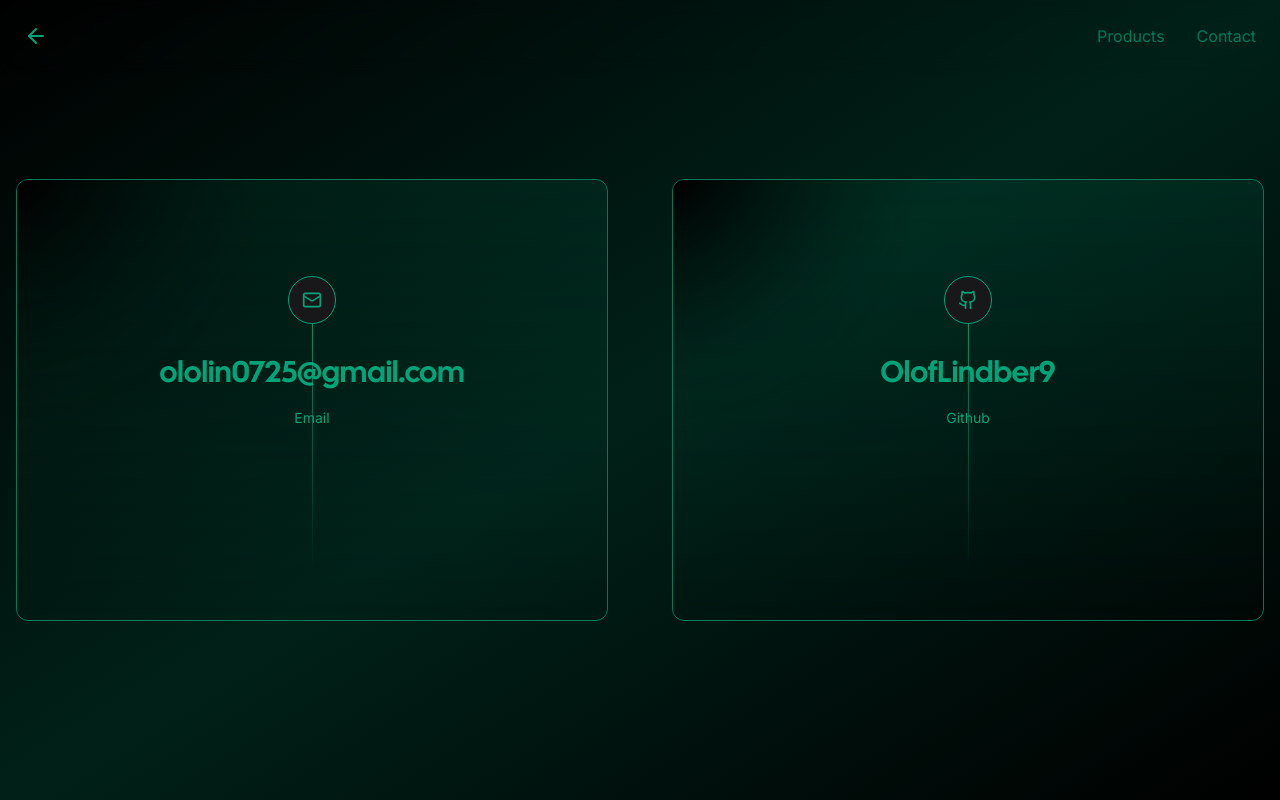
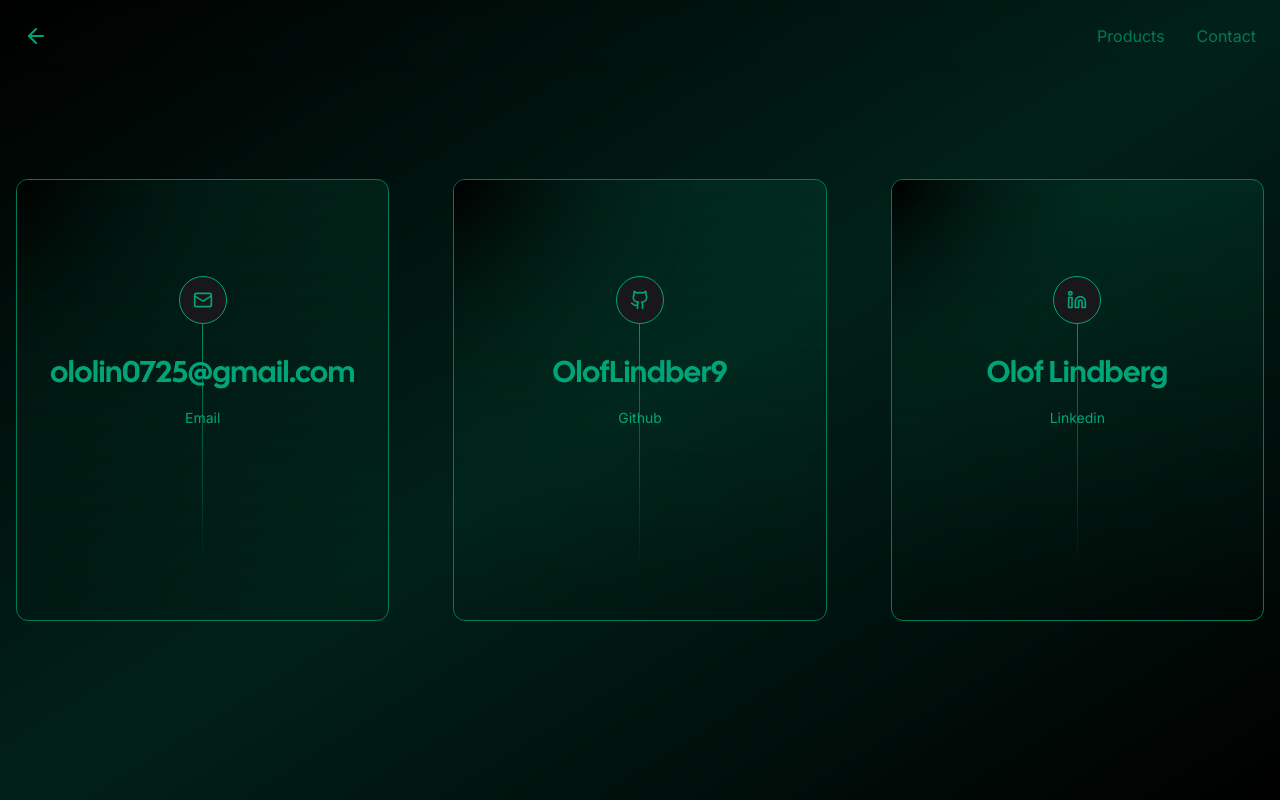
Before and after one commit to OlofLindber9/mallardwebsite, a Next.js app: page /contact in a window 1280 px wide. Built offline with nearby package versions, Linux system fonts and the light colour scheme; no server answers; what tailwindcss-debug-screens would draw is missing.

Commit message:
added linkedIn

```diff
--- a/app/contact/page.tsx
+++ b/app/contact/page.tsx
@@ -1,5 +1,5 @@
 "use client";
-import { Github, Mail, Twitter } from "lucide-react";
+import { Github, Mail, Twitter, Linkedin } from "lucide-react";
 import Link from "next/link";
 import { Navigation } from "../components/nav";
 import { Card } from "../components/card";
@@ -17,6 +17,12 @@ const socials = [
 		label: "Github",
 		handle: "OlofLindber9",
 	},
+	{
+		icon: <Linkedin size={20} />,
+		href: "https://www.linkedin.com/in/olof-lindberg-a05a561bb/",
+		label: "Linkedin",
+		handle: "Olof Lindberg",
+	},
 ];
 
 export default function Example() {
@@ -24,7 +30,7 @@ export default function Example() {
 		<div className=" bg-gradient-to-tl from-black via-[#00a479]/20 to-black">
 			<Navigation />
 			<div className="container flex items-center justify-center min-h-screen px-4 mx-auto">
-				<div className="grid w-full grid-cols-1 gap-8 mx-auto sm:grid-cols-2 lg:gap-16">
+				<div className="grid w-full grid-cols-1 gap-8 mx-auto sm:grid-cols-3 lg:gap-16">
 					{socials.map((s) => (
 						<Card>
 							<Link
```
